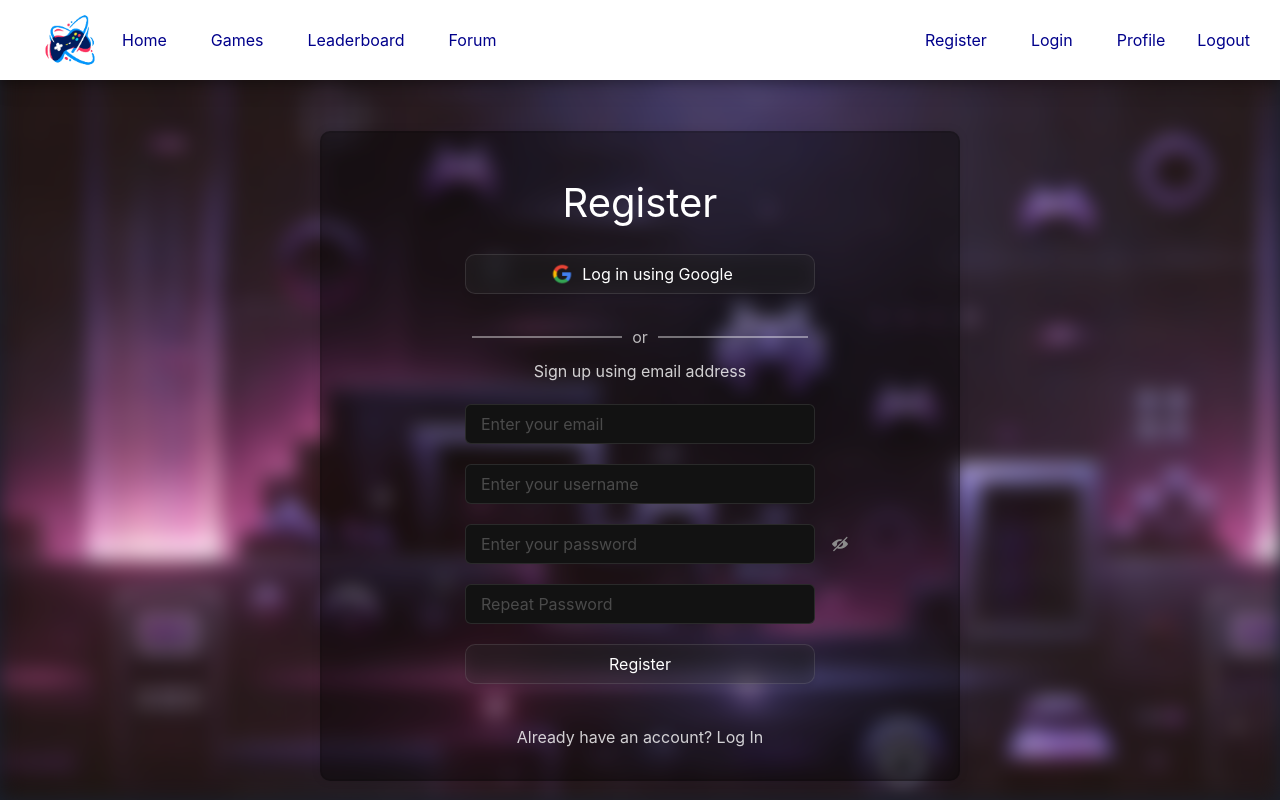
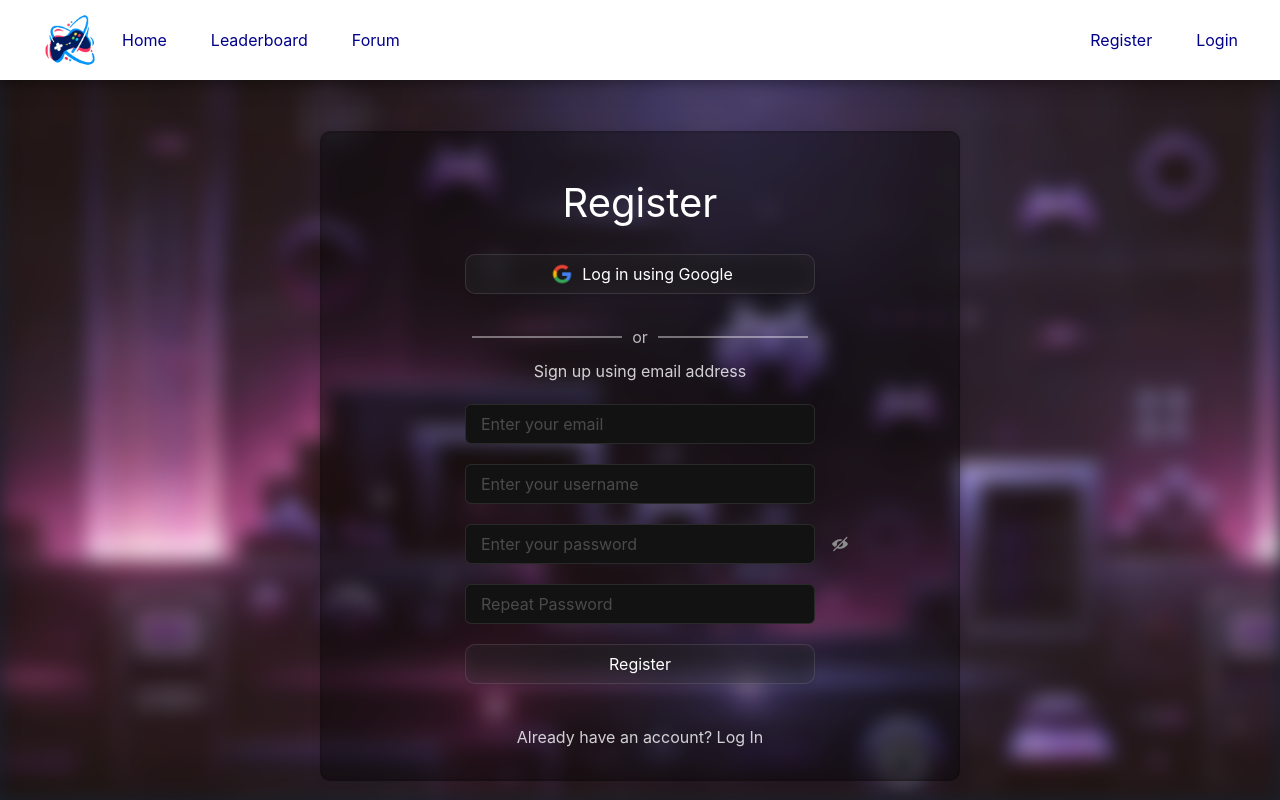
Before and after one commit to kartofki/arcade-arena, a React (Vite) app: page /auth in a window 1280 px wide. Built offline with nearby package versions, Linux system fonts and the light colour scheme.

Commit message:
Implemented Zustand

```diff
--- a/src/App.jsx
+++ b/src/App.jsx
@@ -1,5 +1,5 @@
 import ReactDOM from "react-dom/client";
-import { BrowserRouter, Routes, Route } from "react-router-dom";
+import { BrowserRouter, Routes, Route, Navigate } from "react-router-dom";
 import Home from "./components/Home";
 import Snake from './components/games/snake/Snake'
 import Tetris from "./components/games/tetris/Tetris";
@@ -8,19 +8,21 @@ import NavBar from "./components/NavBar"
 import Signup from "./components/Signup";
 import AuthPage from "./components/AuthPage";
 import Login from "./components/Login";
+import useAuthStore from "./store/authStore";
 
 
 
 function App() {
+  const authUser = useAuthStore(state => state.user);
 
   return (
     <>
       <BrowserRouter>
         <Routes>
-          <Route path="/" element={<Home />} />
-          <Route path="/auth" element={<AuthPage />} />
-          <Route path="/register" element={<Signup />} />
-          <Route path="/login" element={<Login />} />
+          <Route path="/" element={authUser ? <Home /> : <Navigate to="/auth"/> } />
+          <Route path="/auth" element={!authUser ? <AuthPage /> : <Navigate to="/"/>} />
+          <Route path="/signup" element={!authUser ? <Signup /> : <Navigate to="/"/>} />
+          <Route path="/login" element={!authUser ? <Login /> : <Navigate to="/"/>} />
           <Route path="/snake" element={<Snake />} />
           <Route path="/tetris" element={<Tetris />} />
         </Routes>
--- a/src/components/NavBar.jsx
+++ b/src/components/NavBar.jsx
@@ -3,9 +3,11 @@ import React from 'react';
 import LoginPage from './LoginPage';
 import { Link } from 'react-router-dom';
 import useLogout from '../hooks/useLogout';
+import useAuthStore from '../store/authStore';
 
 const Home = () => {
   const { handleLogout, isLoggingOut, error } = useLogout();
+  const authUser = useAuthStore(state => state.user);
 
   return (
     <>
@@ -18,7 +20,8 @@ const Home = () => {
         <Link to="/">Home</Link>
       </li>
      {/* Games Dropdown */}
-      <li className="dropdown">
+
+     {authUser && <li className="dropdown">
         <span>Games</span>
         <div className="dropdown-content">
           <li>
@@ -31,6 +34,7 @@ const Home = () => {
         </div>
 
       </li>
+}
 
       <li>
         <Link to="/">Leaderboard</Link>
@@ -43,18 +47,21 @@ const Home = () => {
     </ul>
     {/* Authentication Menu */}
     <ul className="authMenu">
-    <li>
+    {!authUser && <li>
         <Link to="/signup">Register</Link>
-      </li>
-      <li>
+      </li> }
+
+      {!authUser && <li>
         <Link to="/auth">Login</Link>
-      </li>
-      <li>
+      </li>}
+
+      {authUser && <li>
         <Link to="/auth">Profile</Link>
-      </li>
-      <li onClick={handleLogout} style={{ cursor: 'pointer' }}>
+      </li>}
+
+     {authUser && <li onClick={handleLogout} style={{ cursor: 'pointer' }}>
         {isLoggingOut ? 'Logging out...' : 'Logout'}
-      </li>
+      </li>}
     </ul>
   </div>
 </nav>
--- a/src/components/games/snake/Snake.jsx
+++ b/src/components/games/snake/Snake.jsx
@@ -123,7 +123,7 @@ const App = () => {
 
     // Draw grid
     context.strokeStyle = "#1f1e1e";
-    context.lineWidth = 0.01;
+    context.lineWidth = 0.005;
     for (let x = 0; x < CANVAS_SIZE[0] / SCALE; x++) {
       for (let y = 0; y < CANVAS_SIZE[1] / SCALE; y++) {
         context.strokeRect(x, y, 1, 1);
--- a/src/hooks/useLogout.js
+++ b/src/hooks/useLogout.js
@@ -4,16 +4,16 @@ import useAuthStore from '../store/authStore';
 
 const useLogout = () => {
 	const [signOut, isLoggingOut, error] = useSignOut(auth);
-	const logoutUser = () => useAuthStore((state) => state.logout);
+
+	const logoutUser = useAuthStore((state) => state.logout);
 
 	const handleLogout = async () => {
 		try {
 			await signOut();
 			localStorage.removeItem("user-info");
 			logoutUser();
-            console.log('logged out')
 		} catch (error) {
-			console.log(error.message)
+			console.log(error.message);
 		}
 	};
 
--- a/src/hooks/useSignupWithEmailAndPassword.js
+++ b/src/hooks/useSignupWithEmailAndPassword.js
@@ -6,6 +6,8 @@ import useAuthStore from "../store/authStore";
 const useSignUpWithEmailAndPassword = () => {
 	const [createUserWithEmailAndPassword, , loading, error] = useCreateUserWithEmailAndPassword(auth);
 	const loginUser = useAuthStore((state) => state.login);
+
+
 
 	const signup = async (inputs) => {
 		if (!inputs.email || !inputs.password || !inputs.username) {
--- a/src/store/authStore.js
+++ b/src/store/authStore.js
@@ -1,9 +1,10 @@
-import create from 'zustand';
+import {create }from 'zustand';
 
-const useAuthStore = ((set) => ({
-  user: null,
+const useAuthStore = create((set) => ({
+  user: JSON.parse(localStorage.getItem("user-info")),
   login: (userData) => set({ user: userData }),
   logout: () => set({ user: null }),
+  setUser: (user) => set({user})
 }));
 
-export default useAuthStore
+export default useAuthStore;
```
